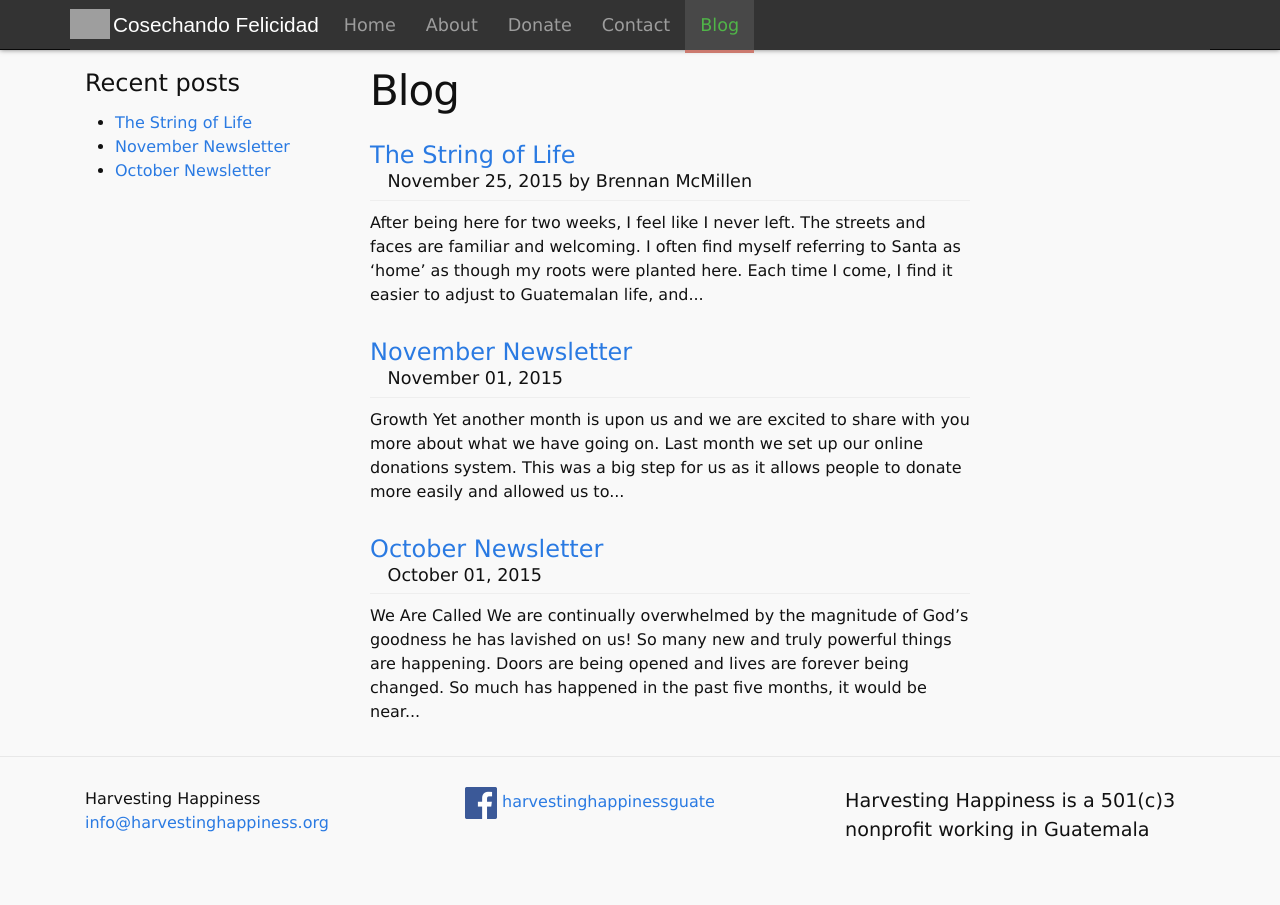
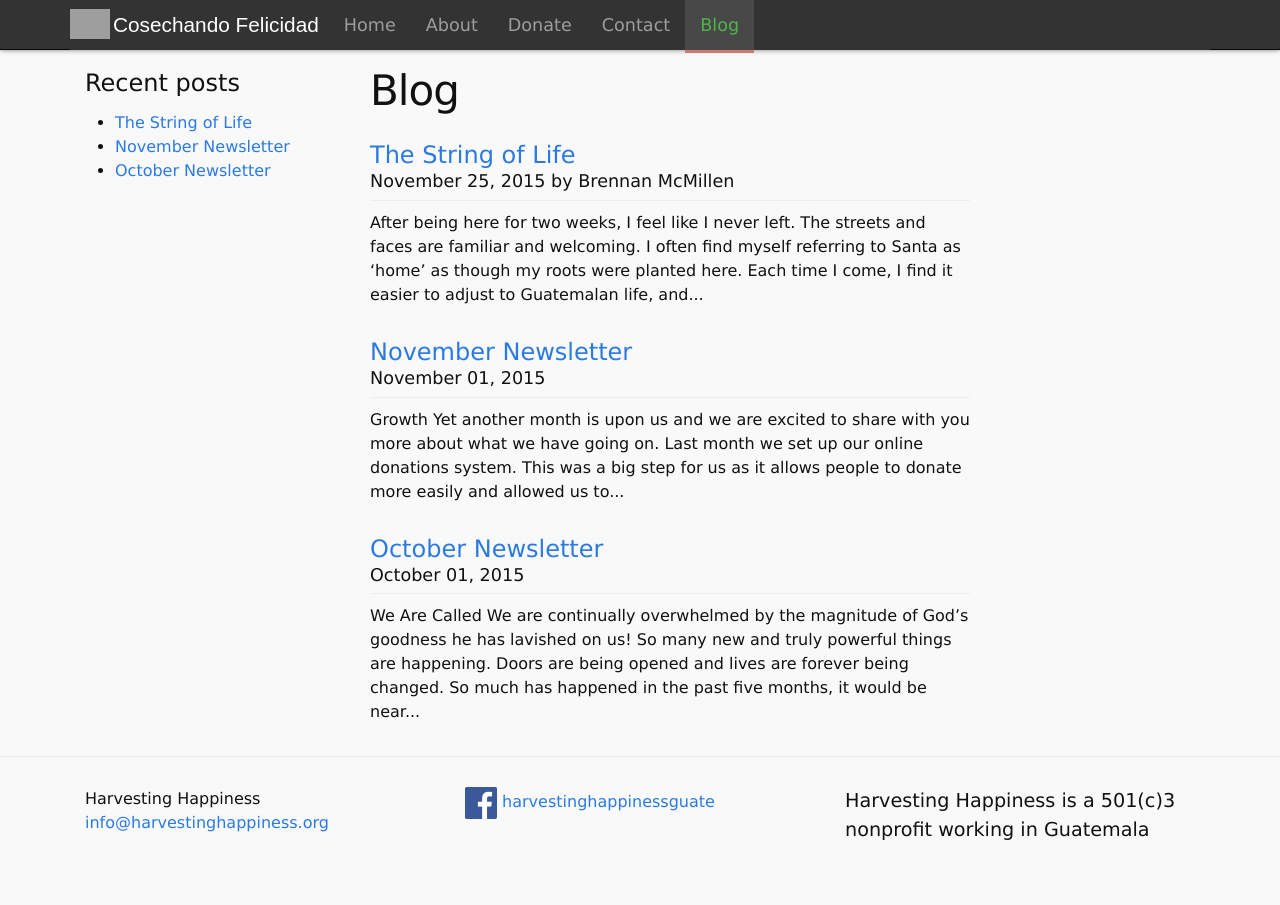
Before and after one commit to harvestinghappiness/harvestinghappiness.github.io, a Jekyll site: the page built from blog.md, in a window 1280 px wide. Built offline with Jekyll 4.4.1, drawn with Linux system fonts in a browser that asks for light colours.

Commit message:
Update style.css

```diff
--- a/css/style.css
+++ b/css/style.css
@@ -178,6 +178,10 @@ article.post-content p {
   margin: 0 auto;
 }
 
+article.post-content p.meta {
+  text-indent: 0;
+}
+
 @media screen and (min-width: 767px) {
   .nav li.active > a {
     border-bottom: 3px solid #cc7a6f;
```
